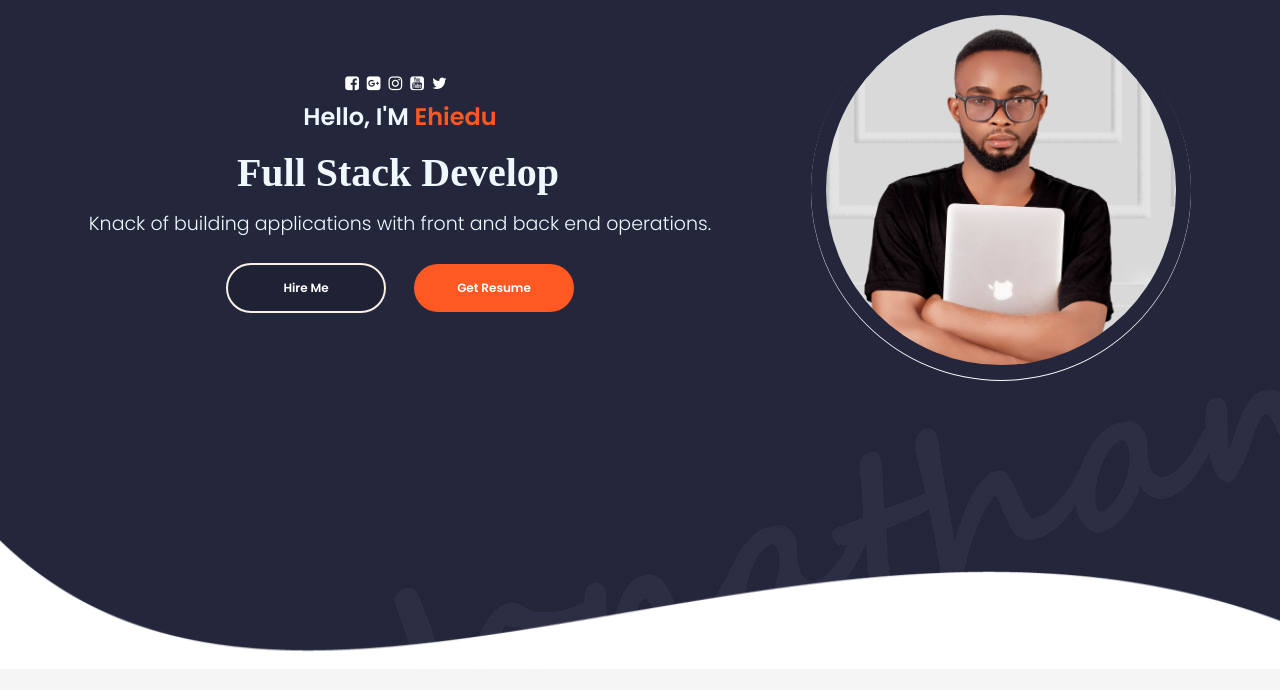
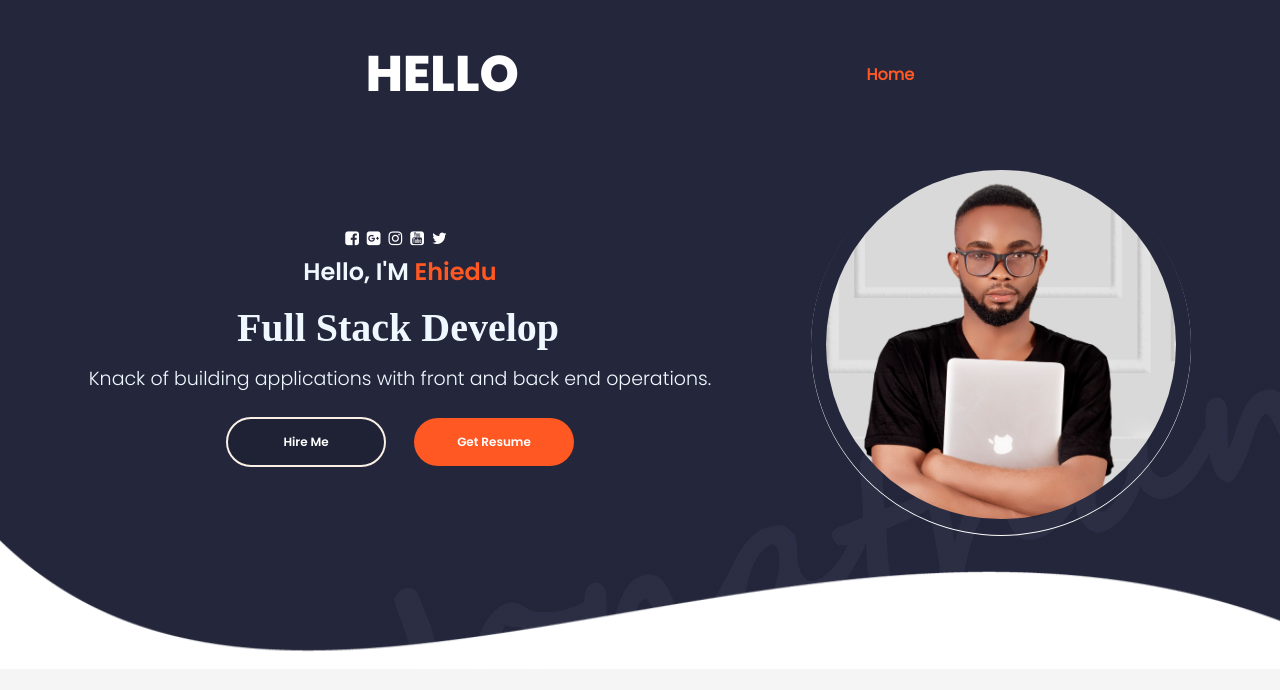
Before and after one commit to Michal-Radomski/Udemy_Mini_Courses, a React (Create React App) app in the folder 07 Portfolio/client/: page / in a window 1280 px wide. Shown: the top 690 px of the page. Built offline with nearby package versions, Linux system fonts and the light colour scheme; a web font is replaced by a local one.

Commit message:
Resposive Portfolio course - commit 10

```diff
--- a/07 Portfolio/client/package.json
+++ b/07 Portfolio/client/package.json
@@ -3,6 +3,8 @@
   "version": "0.1.0",
   "private": true,
   "dependencies": {
+    "@fortawesome/free-solid-svg-icons": "^6.5.1",
+    "@fortawesome/react-fontawesome": "^0.2.0",
     "@types/node": "^16.18.69",
     "@types/react": "^18.2.46",
     "@types/react-dom": "^18.2.18",
@@ -10,6 +12,7 @@
     "react-dom": "^18.2.0",
     "react-scripts": "5.0.1",
     "react-simple-typewriter": "^5.0.1",
+    "rxjs": "^7.8.1",
     "sass": "^1.69.6",
     "typescript": "^4.9.5"
   },
--- /dev/null
+++ b/07 Portfolio/client/src/Interfaces.d.ts
@@ -0,0 +1,3 @@
+interface ScreenI {
+  screen_name: string;
+}
--- /dev/null
+++ b/07 Portfolio/client/src/PortfolioContainer/Home/Header/Header.scss
@@ -0,0 +1,85 @@
+.header-container {
+  display: flex;
+  justify-content: center;
+  height: 149px;
+  color: var(--white);
+}
+.header-parent {
+  display: flex;
+  align-items: center;
+  justify-content: space-around;
+  height: 100%;
+  width: 70%;
+  color: var(--white);
+}
+.header-logo {
+  font-size: 50px;
+  font-family: "Poppins ExtraBold";
+  color: var(--white);
+}
+.header-options {
+  display: flex;
+  align-items: center;
+}
+.header-option {
+  font-size: 16px;
+  cursor: pointer;
+  font-weight: 600;
+}
+.header-hamburger {
+  display: none;
+  color: var(--white);
+}
+.header-option-separator {
+  margin: 0 50px 0 0;
+  color: var(--white);
+}
+.selected-header-option {
+  color: var(--dark-orange);
+}
+
+@media only screen and (max-width: 1110px) {
+  header-parent {
+    width: 80%;
+  }
+}
+@media only screen and (max-width: 970px) {
+  .header-hamburger {
+    display: block;
+  }
+  .header-parent {
+    width: 100%;
+    padding: 0 40px;
+    position: relative;
+  }
+  .header-options {
+    display: flex;
+    flex-direction: column;
+    position: absolute;
+    left: -100%;
+    transition: all 0.8s ease-out;
+    top: 0px;
+    height: 100vh;
+    width: 100%;
+    justify-content: space-around;
+    background-color: #1f2235;
+    z-index: 1000;
+    opacity: 0.5;
+  }
+  .header-option-separator {
+    margin: 0;
+  }
+  .selected-header-option {
+    color: var(--white);
+  }
+  .header-hamburger-bars {
+    font-size: 36px;
+    cursor: pointer;
+    margin: 0px 10px;
+    color: var(--white);
+  }
+  .show-hamburger-options {
+    left: 0;
+    opacity: 1;
+  }
+}
--- /dev/null
+++ b/07 Portfolio/client/src/PortfolioContainer/Home/Header/Header.tsx
@@ -0,0 +1,69 @@
+import React from "react";
+import { faBars } from "@fortawesome/free-solid-svg-icons";
+import { FontAwesomeIcon } from "@fortawesome/react-fontawesome";
+
+import { TOTAL_SCREENS, GET_SCREEN_INDEX } from "../../../utilities/commonUtils";
+import ScrollService from "../../../utilities/ScrollService";
+import "./Header.scss";
+
+export default function Header(): JSX.Element {
+  const [selectedScreen, setSelectedScreen] = React.useState<number>(0);
+  const [showHeaderOptions, setShowHeaderOptions] = React.useState<boolean>(false);
+
+  const updateCurrentScreen = (currentScreen: any) => {
+    console.log({ currentScreen });
+    if (!currentScreen || !currentScreen.screenInView) return;
+
+    const screenIndex = GET_SCREEN_INDEX(currentScreen.screenInView);
+    if (screenIndex < 0) return;
+  };
+  const currentScreenSubscription = ScrollService.currentScreenBroadcaster.subscribe(updateCurrentScreen);
+
+  const getHeaderOptions = () => {
+    return TOTAL_SCREENS.map((Screen, i) => (
+      <div key={Screen.screen_name} className={getHeaderOptionsClasses(i)} onClick={() => switchScreen(i, Screen)}>
+        <span>{Screen.screen_name}</span>
+      </div>
+    ));
+  };
+
+  const getHeaderOptionsClasses = (index: number) => {
+    let classes = "header-option ";
+    if (index < TOTAL_SCREENS.length - 1) classes += "header-option-separator ";
+
+    if (selectedScreen === index) classes += "selected-header-option ";
+
+    return classes;
+  };
+
+  const switchScreen = (index: number, screen: ScreenI) => {
+    let screenComponent = document.getElementById(screen.screen_name);
+    if (!screenComponent) return;
+
+    screenComponent.scrollIntoView({ behavior: "smooth" });
+    setSelectedScreen(index);
+    setShowHeaderOptions(false);
+  };
+
+  React.useEffect(() => {
+    return () => {
+      currentScreenSubscription.unsubscribe();
+    };
+  }, [currentScreenSubscription]);
+
+  return (
+    <div className="header-container" onClick={() => setShowHeaderOptions(!showHeaderOptions)}>
+      <div className="header-parent">
+        <div className="header-hamburger" onClick={() => setShowHeaderOptions(!showHeaderOptions)}>
+          <FontAwesomeIcon className="header-hamburger-bars" icon={faBars} />
+        </div>
+        <div className="header-logo">
+          <span>HELLO</span>
+        </div>
+        <div className={showHeaderOptions ? "header-options show-hamburger-options" : "header-options"}>
+          {getHeaderOptions()}
+        </div>
+      </div>
+    </div>
+  );
+}
--- a/07 Portfolio/client/src/PortfolioContainer/Home/Home.tsx
+++ b/07 Portfolio/client/src/PortfolioContainer/Home/Home.tsx
@@ -2,14 +2,14 @@
 
 import Profile from "./Profile/Profile";
 import Footer from "./Footer/Footer";
-// import Header from "./Header/Header";
+import Header from "./Header/Header";
 import "./Home.scss";
 
 export default function Home(props: { id?: string }) {
   return (
     <React.Fragment>
       <div className="home-container" id={props.id || ""}>
-        {/* <Header /> */}
+        <Header />
         <Profile />
         <Footer />
       </div>
--- a/07 Portfolio/client/src/PortfolioContainer/Home/Profile/Profile.tsx
+++ b/07 Portfolio/client/src/PortfolioContainer/Home/Profile/Profile.tsx
@@ -1,7 +1,7 @@
 import React from "react";
 import { useTypewriter, Cursor } from "react-simple-typewriter";
 
-// import ScrollService from "../../../utilities/ScrollService";
+import ScrollService from "../../../utilities/ScrollService";
 import "./Profile.scss";
 
 const Profile = (): JSX.Element => {
@@ -61,10 +61,7 @@
             </div>
 
             <div className="profile-options">
-              <button
-                className="btn primary-btn"
-                // onClick={() => ScrollService.scrollHandler.scrollToHireMe()}
-              >
+              <button className="btn primary-btn" onClick={() => ScrollService.scrollHandler.scrollToHireMe()}>
                 Hire Me
               </button>
               <a href="resume.pdf" download="Ehiedu_Ehizcv.pdf">
--- /dev/null
+++ b/07 Portfolio/client/src/utilities/ScrollService.ts
@@ -0,0 +1,87 @@
+import { Subject } from "rxjs";
+
+import { TOTAL_SCREENS } from "./commonUtils";
+
+export default class ScrollService {
+  //* SINGLETON CLASS INSTANCE
+  static scrollHandler = new ScrollService();
+
+  //* Lets instantiate the subject BROADCASTERS
+  static currentScreenBroadcaster = new Subject();
+  static currentScreenFadeIn = new Subject();
+
+  //* Let's have a constructor here and add the scroll event to window
+  constructor() {
+    window.addEventListener("scroll", this.checkCurrentScreenUnderViewport);
+  }
+
+  //* SCROLL TO HIRE ME / CONTACT ME SCREEN
+  scrollToHireMe = () => {
+    const contactMeScreen = document.getElementById("ContactMe");
+    if (!contactMeScreen) return;
+    contactMeScreen.scrollIntoView({ behavior: "smooth" });
+  };
+
+  //* SCROLL TO HOME
+  scrollToHome = () => {
+    const homeScreen = document.getElementById("Home");
+    if (!homeScreen) return;
+    homeScreen.scrollIntoView({ behavior: "smooth" });
+  };
+
+  //* CHECK IF ELEMENT IS IN VIEW This simply means if the document appears fully on the screen or not
+  isElementInView = (elem: HTMLElement, type: string) => {
+    const rec = elem.getBoundingClientRect();
+    const elementTop = rec.top;
+    const elemBottom = rec.bottom;
+
+    //* When the element is Partially Visible
+    const partiallyVisible = elementTop < window.innerHeight && elemBottom >= 0;
+
+    //* Completely Visible
+    const completelyVisible = elementTop >= 0 && elemBottom <= window.innerHeight;
+
+    switch (type) {
+      case "partial":
+        return partiallyVisible;
+
+      case "complete":
+        return completelyVisible;
+
+      default:
+        return false;
+    }
+  };
+
+  //* CHECK THE SCREEN THATS CURRENTLY UNDER VIEWPORT, which means the screen that is displayed fully
+  checkCurrentScreenUnderViewport = (event: {}) => {
+    if (!event || Object.keys(event).length < 1) return;
+
+    for (let screen of TOTAL_SCREENS) {
+      const screenFromDOM = document.getElementById(screen.screen_name);
+      if (!screenFromDOM) continue;
+
+      const fullyVisible = this.isElementInView(screenFromDOM, "complete");
+      const partiallyVisible = this.isElementInView(screenFromDOM, "partial");
+
+      if (fullyVisible || partiallyVisible) {
+        if (partiallyVisible && !screen.alreadyRendered) {
+          //* BROADCAST FADE IN EFFECT
+          ScrollService.currentScreenFadeIn.next({
+            fadeInScreen: screen.screen_name,
+          });
+          screen["alreadyRendered"] = true;
+          break;
+        }
+
+        if (fullyVisible) {
+          //* BROADCAST SCREEN NAME
+          ScrollService.currentScreenBroadcaster.next({
+            screenInView: screen.screen_name,
+          });
+          break;
+        }
+      }
+    }
+  };
+}
--- a/07 Portfolio/client/src/utilities/commonUtils.ts
+++ b/07 Portfolio/client/src/utilities/commonUtils.ts
@@ -8,6 +8,7 @@
   {
     screen_name: "Home",
     component: Home,
+    alreadyRendered: undefined as unknown,
   },
   // {
   //   screen_name: "AboutMe",
```
Also changed, not shown: 07 Portfolio/client/src/utilities/Animations.ts (added, +11 -0 lines), 1 other file (tests, documents, lock files or other folders).
